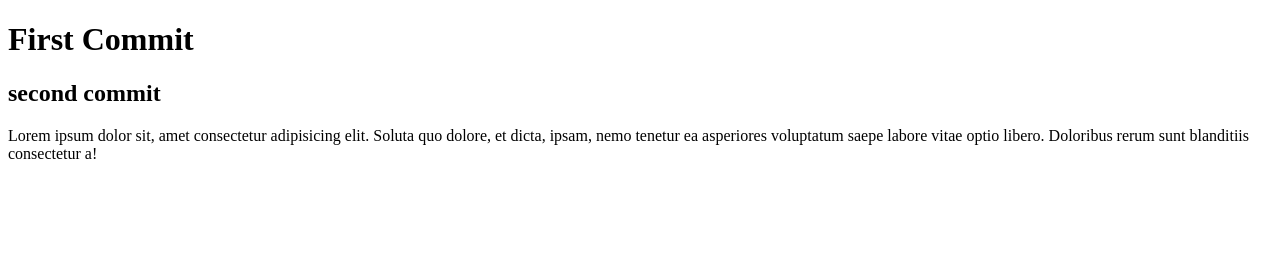
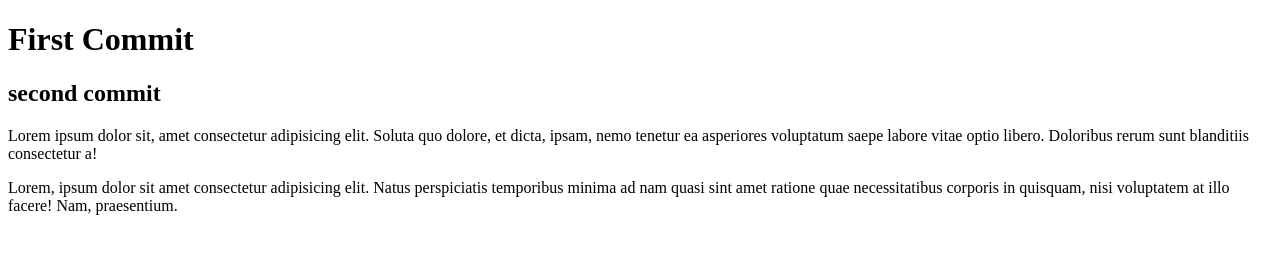
Before and after one commit to ORomanchuk/lessonVCS, a plain HTML site: page index.html in a window 1280 px wide. Drawn offline with Linux system fonts and the light colour scheme.

Commit message:
add new "p"

```diff
--- a/index.html
+++ b/index.html
@@ -10,5 +10,6 @@
     <h1>First Commit</h1>
     <h2>second commit</h2>
     <p>Lorem ipsum dolor sit, amet consectetur adipisicing elit. Soluta quo dolore, et dicta, ipsam, nemo tenetur ea asperiores voluptatum saepe labore vitae optio libero. Doloribus rerum sunt blanditiis consectetur a!</p>
+    <p>Lorem, ipsum dolor sit amet consectetur adipisicing elit. Natus perspiciatis temporibus minima ad nam quasi sint amet ratione quae necessitatibus corporis in quisquam, nisi voluptatem at illo facere! Nam, praesentium.</p>
 </body>
 </html>
```
